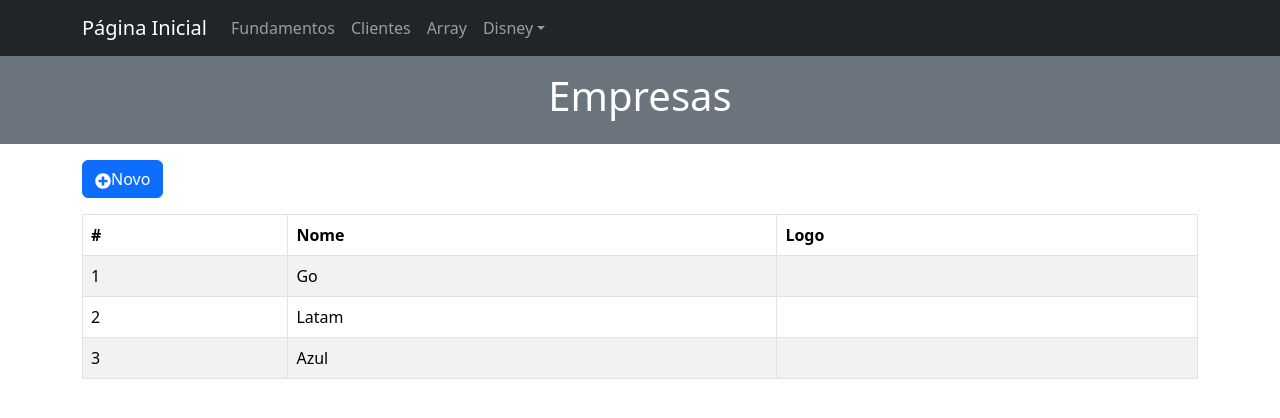
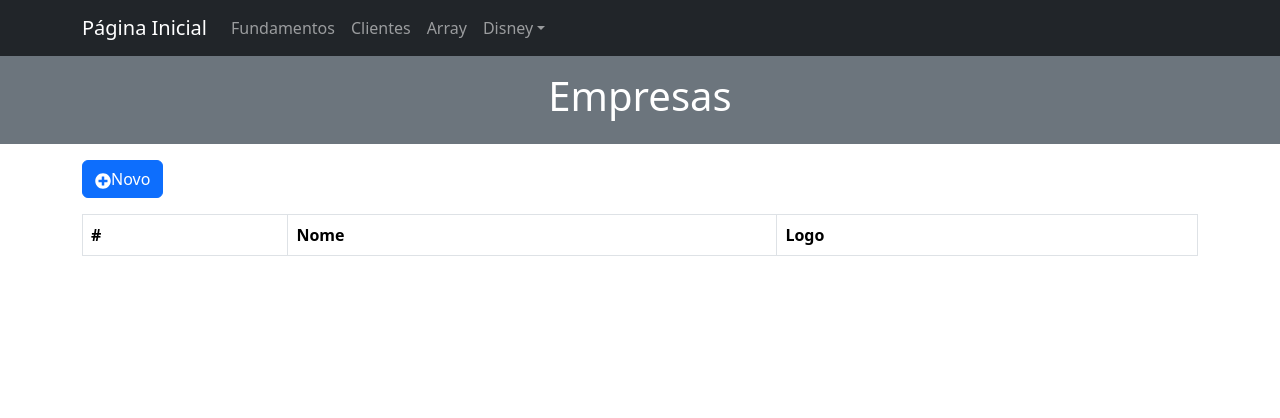
Before and after one commit to Dev-Kauan/voemais, a Next.js app: page /empresas in a window 1280 px wide. Shown: the top 418 px of the page. Built offline with nearby package versions, Linux system fonts and the light colour scheme.

Commit message:
CREATE e LISTAR da tabela empresa.

```diff
--- a/src/app/empresas/page.js
+++ b/src/app/empresas/page.js
@@ -6,6 +6,9 @@ import { Table } from "react-bootstrap";
 import { FaPlusCircle } from "react-icons/fa";
 
 export default function Page() {
+
+    const empresas = JSON.parse(localStorage.getItem('empresas')) || []
+
     return (
         <Pagina titulo="Empresas">
 
@@ -19,27 +22,20 @@ export default function Page() {
                         <th>#</th>
                         <th>Nome</th>
                         <th>Logo</th>
-
                     </tr>
                 </thead>
                 <tbody>
-                    <tr>
-                        <td>1</td>
-                        <td>Go</td>
-                        <td></td>
-
-                    </tr>
-                    <tr>
-                        <td>2</td>
-                        <td>Latam</td>
-                        <td></td>
-
-                    </tr>
-                    <tr>
-                        <td>3</td>
-                        <td>Azul</td>
-                        <td></td>
-                    </tr>
+                    {empresas.map(item => (
+                        <tr>
+                            <td>1</td>
+                            <td>{item.nome}</td>
+                            <td>
+                                <a href={item.site} target="_blank">
+                                    <img src={item.logo} style={{ width: 70 }} />
+                                </a>
+                            </td>
+                        </tr>
+                    ))}
                 </tbody>
             </Table>
         </Pagina>
```
Also changed, not shown: src/app/empresas/create/page.js (+17 -2 lines).
